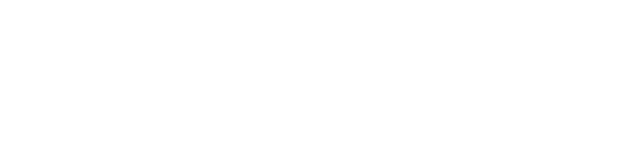
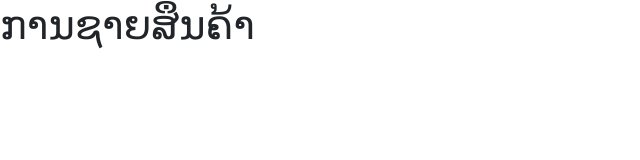
Before and after one commit to Teuntodev/test, a plain HTML site: page index.html in a window 1280 px wide. Shown: the whole page, without its empty margins (0-640 px from the left). Drawn offline with nearby package versions, Linux system fonts and the light colour scheme.

Commit message:
add product

```diff
--- a/index.html
+++ b/index.html
@@ -9,6 +9,6 @@
     <script src="https://cdn.jsdelivr.net/npm/bootstrap@5.0.2/dist/js/bootstrap.bundle.min.js" integrity="sha384-MrcW6ZMFYlzcLA8Nl+NtUVF0sA7MsXsP1UyJoMp4YLEuNSfAP+JcXn/tWtIaxVXM" crossorigin="anonymous"></script>
 </head>
 <body>
-
+    <h1>ການຊາຍສຶນຄ້າ</h1>
 </body>
 </html>
```
